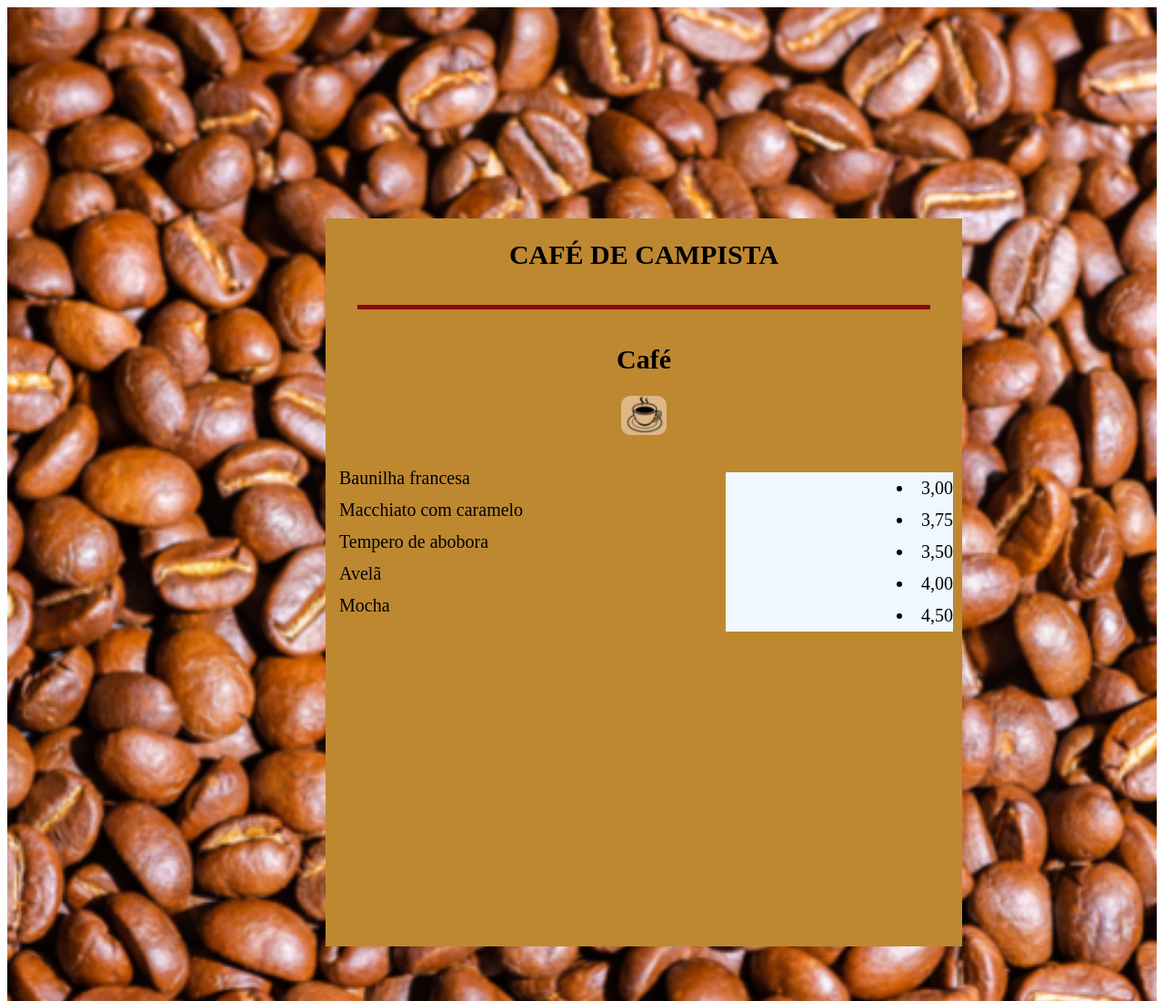
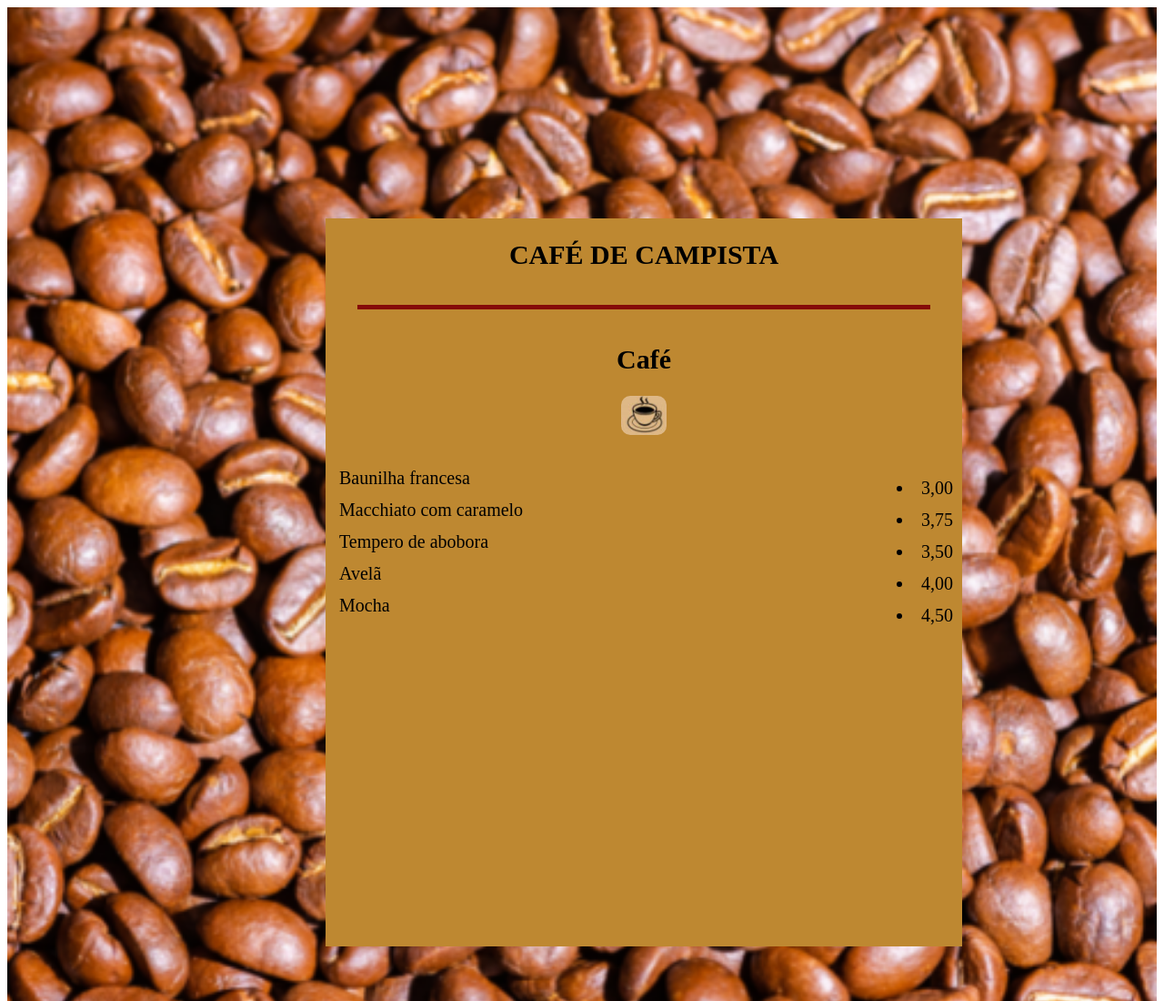
Before and after one commit to guilhermeverissimo14/Ladding-page, a plain HTML site: page Menu cafe/index.html in a window 1280 px wide. Shown: the top 1100 px of the page at 91% size. Drawn offline with Linux system fonts and the light colour scheme.

Commit message:
Update style.css

```diff
--- a/Menu cafe/csscss/style.css
+++ b/Menu cafe/csscss/style.css
@@ -72,5 +72,5 @@
     float: left;
     position: relative;
     line-height: 35px;
-    background-color: aliceblue;
+
 }
```
